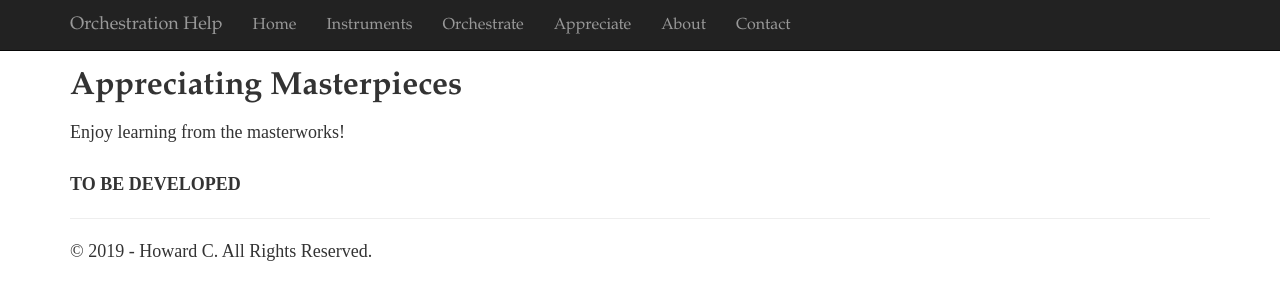
After one commit to Harmoniker1/Orchestration-Help, a Django app: page /appreciate/ in a window 1280 px wide. The commit adds this page. Shown: the top 300 px of the page. Run offline with Django 3.2, Linux system fonts and the light colour scheme; some libraries are stand-ins or nearby versions.

Commit message:
add orchestrate and appreciate

```diff
--- a/Orchestration Help/Orchestration_Help/urls.py
+++ b/Orchestration Help/Orchestration_Help/urls.py
@@ -14,5 +14,7 @@ urlpatterns = [
     path("about/", views.about, name = "about"),
     path("instruments/", views.instruments, name = "instruments"),
     path("instruments/<str:instrument>/", views.specific_instrument, name = "specific_instrument"),
+    path("orchestrate/", views.orchestrate, name = "orchestrate"),
+    path("appreciate/", views.appreciate, name = "appreciate"),
     path("admin/", admin.site.urls),
 ]
--- /dev/null
+++ b/Orchestration Help/app/templates/app/appreciate.html
@@ -0,0 +1,10 @@
+{% extends "app/layout.html" %}
+
+{% block content %}
+
+<h2><b>{{ title }}</b></h2>
+<p style = "margin-top: 0.4cm">{{ message }}</p>
+
+<p style = "margin-top: 0.7cm"><b>TO BE DEVELOPED</b></p>
+
+{% endblock %}
--- a/Orchestration Help/app/templates/app/layout.html
+++ b/Orchestration Help/app/templates/app/layout.html
@@ -25,6 +25,8 @@
                 <ul class = "nav navbar-nav">
                     <li style = "font-family: Garamond; font-size: 16px"><a href = "{% url "home" %}">Home</a></li>
                     <li style = "font-family: Garamond; font-size: 16px"><a href = "{% url "instruments" %}">Instruments</a></li>
+                    <li style = "font-family: Garamond; font-size: 16px"><a href = "{% url "orchestrate" %}">Orchestrate</a></li>
+                    <li style = "font-family: Garamond; font-size: 16px"><a href = "{% url "appreciate" %}">Appreciate</a></li>
                     <li style = "font-family: Garamond; font-size: 16px"><a href = "{% url "about" %}">About</a></li>
                     <li style = "font-family: Garamond; font-size: 16px"><a href = "{% url "contact" %}">Contact</a></li>
                 </ul>
--- a/Orchestration Help/app/views.py
+++ b/Orchestration Help/app/views.py
@@ -58,7 +58,7 @@ def instruments(request):
             a = instrument["search_instrument"].lower()
             if a == "":
                 None
-            elif a == "flute" or a == "oboe" or a == "clarinet" or a == "bassoon" or a == "saxophone" or a == "horn" or a == "trumpet" or a == "trombone" or a == "tuba" or a == "timpani" or a == "cymbal" or a == "violin" or a == "viola" or a == "violoncello" or a == "contrabass":
+            elif a == "flute" or a == "oboe" or a == "clarinet" or a == "bassoon" or a == "saxophone" or a == "horn" or a == "trumpet" or a == "trombone" or a == "tuba" or a == "timpani" or a == "cymbal" or a == "harp" or a == "violin" or a == "viola" or a == "violoncello" or a == "contrabass":
                 return HttpResponseRedirect(a + "/")
             elif a == "sax" or a == "soprano sax" or a == "soprano saxophone" or a == "alto sax" or a == "alto saxophone" or a == "tenor sax" or a == "tenor saxophone" or a == "baritone sax" or a == "baritone saxophone":
                 return HttpResponseRedirect("saxophone/")
@@ -99,3 +99,27 @@ def specific_instrument(request, instrument):
             "year": datetime.now().year,
         }
     )
+
+def orchestrate(request):
+    assert isinstance(request, HttpRequest)
+    return render(
+        request,
+        "app/orchestrate.html",
+        {
+            "title": "Orchestrate",
+            "message": "Experiences of orchestration.",
+            "year": datetime.now().year,
+        }
+    )
+
+def appreciate(request):
+    assert isinstance(request, HttpRequest)
+    return render(
+        request,
+        "app/appreciate.html",
+        {
+            "title": "Appreciating Masterpieces",
+            "message": "Enjoy learning from the masterworks!",
+            "year": datetime.now().year,
+        }
+    )
```
Also changed, not shown: Orchestration Help/app/templates/app/orchestrate.html (added, +10 -0 lines), 1 other file.
